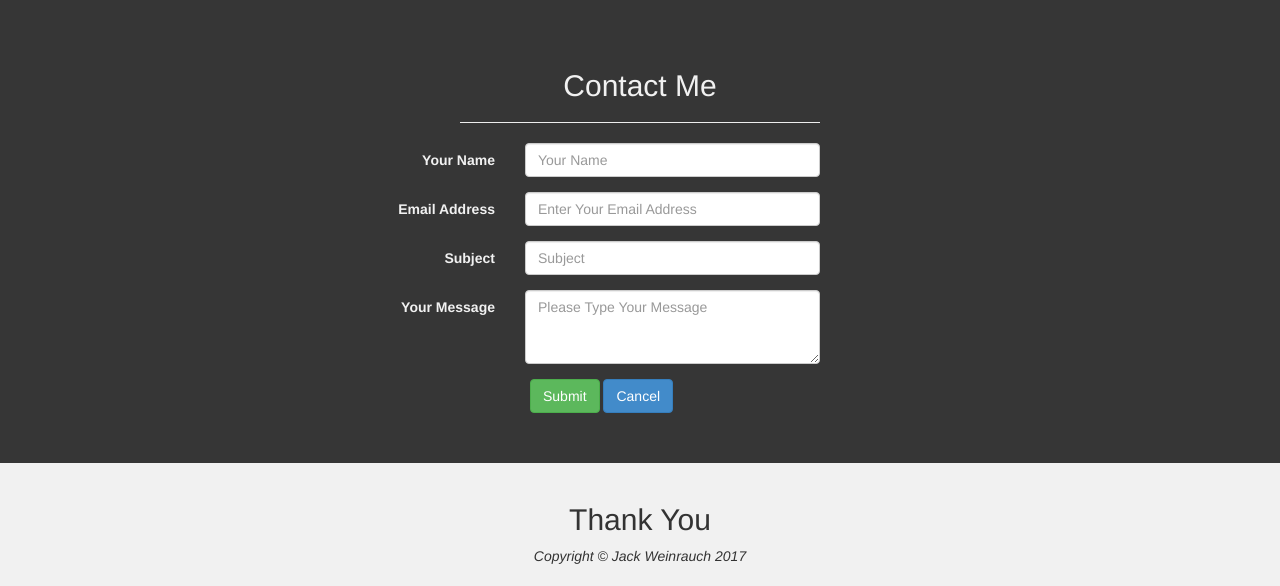
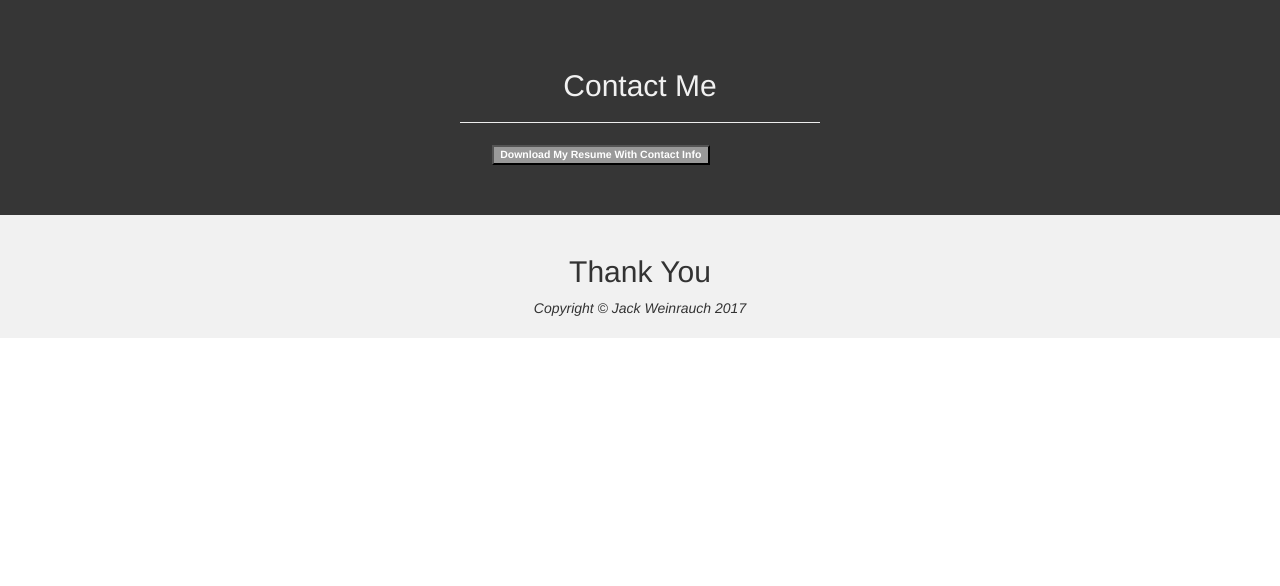
Before and after one commit to jackweinrauch/resume-website, a plain HTML site: page public/index.html in a window 1280 px wide. Shown: the part 2166-2752 px from the top of the page. After the commit the page ends 2504 px from the top, so only its background shows below. Drawn offline with Linux system fonts and the light colour scheme.

Commit message:
changed some stuff

```diff
--- a/public/index.html
+++ b/public/index.html
@@ -13,6 +13,7 @@
     <link href="css/slidefolio.css" rel="stylesheet">
 	<!-- Font Awesome -->
     <link href="font-awesome/css/font-awesome.min.css" rel="stylesheet">
+
   </head>
   <body>
     <!-- Header Area -->
@@ -192,16 +193,15 @@
       <div class="modal-body">
        <h2>Jeanies Smoke Shop</h2>
        <a href="https://www.jeaniessmokeshop.com/">Link to Site (under construction at the moment)</a> <br/>
-       <a href="linktosite">Link to Github</a>
        <h3> Technology Used </h3>
        <ul>
-         <li>React</li>
-         <li>Node</li>
+         <li>Linux</li>
+         <li>PHP</li>
          <li>Express</li>
-         <li>Postgresql</li>
+         <li>MySQL</li>
        </ul>
        <h3>Work in Progress</h3>
-       <p>description of site and how it works and what I have done on it</p>
+       <p>Website that my boss hired me to build. Currently under construction, should be finished soon. </p>
       </div>
     </div>
   </div><!-- /.modal-dialog -->
@@ -248,39 +248,12 @@
           </div>
           <div class="col-md-5 col-md-offset-3">
 		  <!-- contact form starts -->
-            <form action="contact" id="contact-form" class="form-horizontal">
-			<fieldset>
-						    <div class="form-group">
-						      <label class="col-sm-4 control-label" for="name">Your Name</label>
-						      <div class="col-sm-8">
-						        <input type="text"  placeholder="Your Name" class="form-control" name="name" id="name">
-						      </div>
-						    </div>
-						    <div class="form-group">
-						      <label class="col-sm-4 control-label" for="email">Email Address</label>
-						      <div class="col-sm-8">
-						        <input type="text" placeholder="Enter Your Email Address" class="form-control" name="email" id="email">
-						      </div>
-						    </div>
-						    <div class="form-group">
-						      <label class="col-sm-4 control-label" for="subject">Subject</label>
-						      <div class="col-sm-8">
-						        <input type="text" placeholder="Subject" class="form-control" name="subject" id="subject">
-						      </div>
-						    </div>
-						    <div class="form-group">
-						      <label class="col-sm-4 control-label" for="message">Your Message</label>
-						      <div class="col-sm-8">
-						        <textarea placeholder="Please Type Your Message" class="form-control" name="message" id="message" rows="3"></textarea>
-						      </div>
-						    </div>
-	              <div class="col-sm-offset-4 col-sm-8">
-			            <button type="submit" class="btn btn-success">Submit</button>
-	    			      <button type="reset" class="btn btn-primary">Cancel</button>
-	        			</div>
-						</fieldset>
-						</form>
-
+              <div class="col-md-6 col-md-offset-3">
+              <form method="get" action="./resume/My%20Resume%202017.pdf">
+                  <button class="filter label label-default" type="submit">Download My Resume With Contact Info</button>
+              </form>
+              </div>
+          </div>
 				<!-- contact form ends -->
           </div>
         </div>
```
Also changed, not shown: public/img/logo.JPG, 1 other file.
